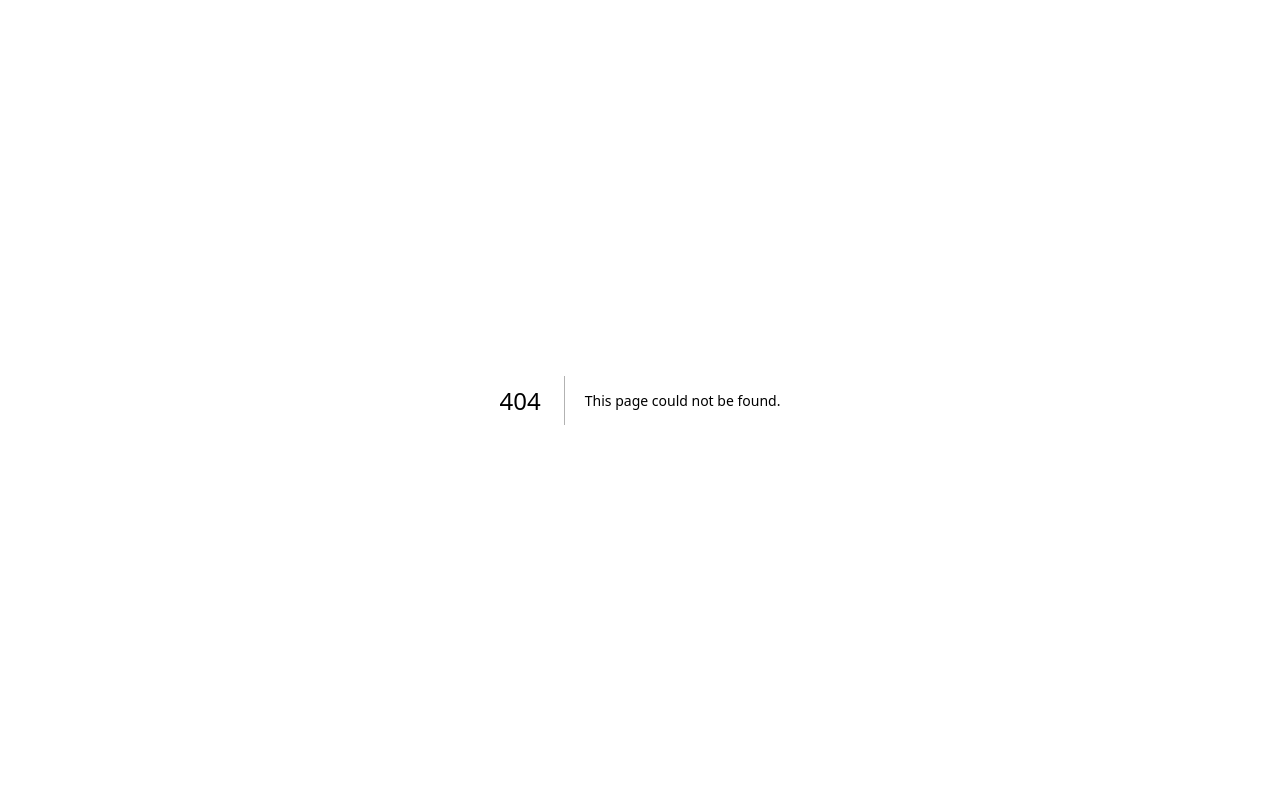
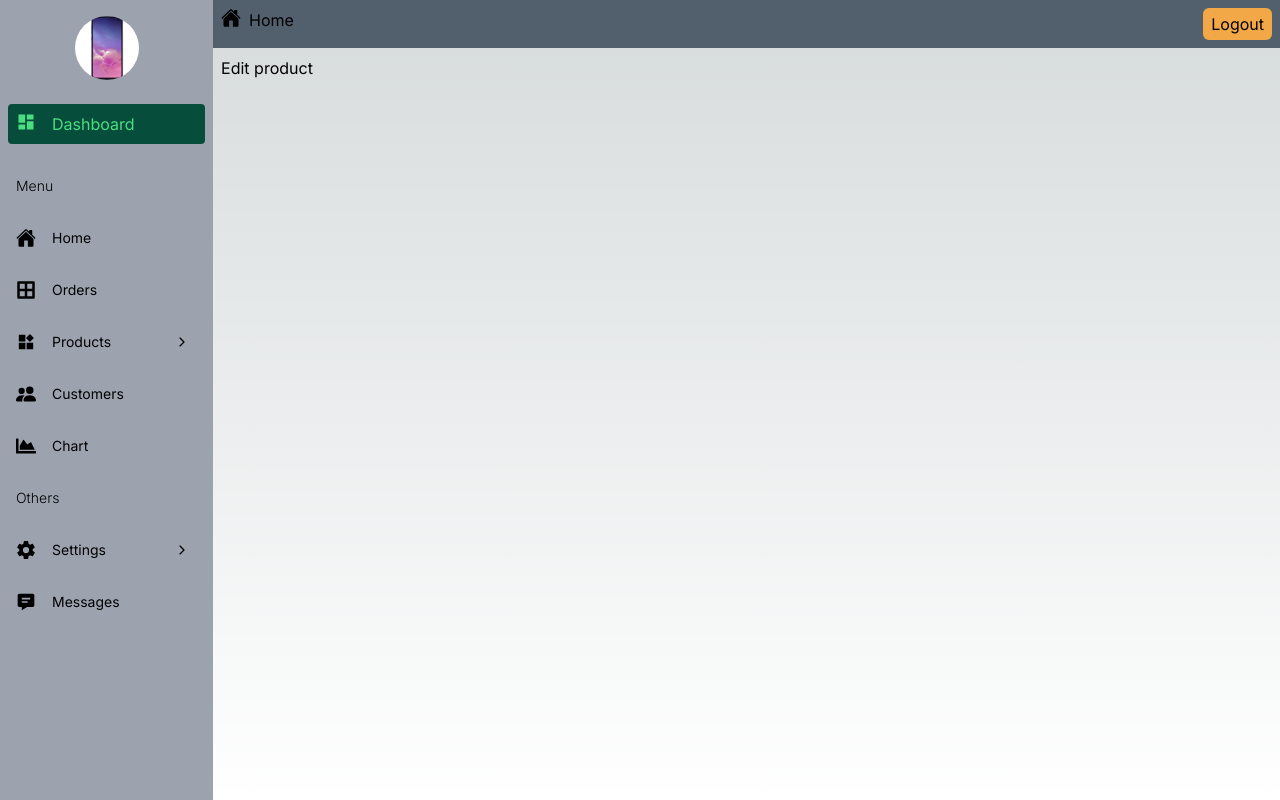
Before and after one commit to Akhil76/e-commerce-by-nextjs, a Next.js app: page /dashboard/product/editproduct in a window 1280 px wide. Before the commit this address had no page. Built offline with nearby package versions, Linux system fonts and the light colour scheme.

Commit message:
working with dashboard

```diff
--- a/app/components/DashboardMenu.js
+++ b/app/components/DashboardMenu.js
@@ -1,5 +1,4 @@
-"use client"; // Mark this as a Client Component
-
+"use client"; // for usestate
 import { useState } from "react";
 import Link from "next/link";
 import { IoHome } from "react-icons/io5";
@@ -9,6 +8,8 @@ import { AiFillProduct } from "react-icons/ai";
 import { IoSettingsSharp } from "react-icons/io5";
 import { BsPeopleFill } from "react-icons/bs";
 import { IoIosArrowForward, IoIosArrowDown } from "react-icons/io"; // Add IoIosArrowDown for collapse
+import { BiSolidMessageDetail } from "react-icons/bi";
+
 
 const menuItems = [
   {
@@ -32,12 +33,12 @@ const menuItems = [
           {
             icon: <IoHome size="20" />,
             label: "Add Product",
-            href: "/dashboard/addproduct"
+            href: "/dashboard/product/addproduct"
           },
           {
             icon: <IoHome size="20" />,
             label: "Edit Product",
-            href: "/dashboard/editproduct"
+            href: "/dashboard/product/editproduct"
           }
         ]
       },
@@ -59,10 +60,22 @@ const menuItems = [
       {
         icon: <IoSettingsSharp size="20" />,
         label: "Settings",
-        href: "/dashboard/setting"
+        href: "/dashboard/setting",
+        subitems: [
+          {
+            icon: <IoHome size="20" />,
+            label: "Slider",
+            href: "/dashboard/setting/slider"
+          },
+          {
+            icon: <IoHome size="20" />,
+            label: "Categories",
+            href: "/dashboard/setting/category"
+          }
+        ]
       },
       {
-        icon: <IoSettingsSharp size="20" />,
+        icon: <BiSolidMessageDetail size="20" />,
         label: "Messages",
         href: "/dashboard/message"
       }
@@ -96,7 +109,7 @@ export default function DashboardMenu() {
                 </Link>
                 {item.subitems && (
                   <button
-                    className="focus:outline-none"
+                    className="focus:outline-none mr-1"
                     type="button"
                     onClick={() => toggleAccordion(index)}
                   >
--- /dev/null
+++ b/app/dashboard/product/editproduct/page.js
@@ -0,0 +1,10 @@
+
+
+
+export default function Editproduct() {
+    return (
+      <div className="">
+        <h1>Edit product</h1>
+      </div>
+    );
+  }
--- /dev/null
+++ b/app/dashboard/setting/category/page.js
@@ -0,0 +1,10 @@
+
+
+
+export default function Category() {
+    return (
+      <div className="">
+        <h1>Category settings</h1>
+      </div>
+    );
+  }
--- /dev/null
+++ b/app/dashboard/setting/slider/page.js
@@ -0,0 +1,10 @@
+
+
+
+export default function Slider() {
+    return (
+      <div className="">
+        <h1>Slider settings</h1>
+      </div>
+    );
+  }
```
Also changed, not shown: app/dashboard/product/addproduct/page.js (renamed from app/dashboard/addproduct/page.js).
